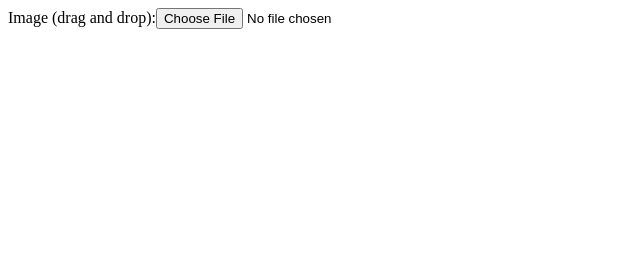
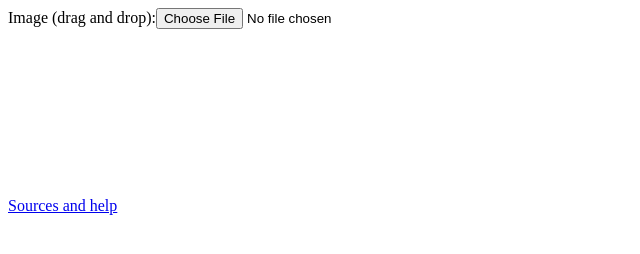
Before and after one commit to theo-for-you/bitplanes, a plain HTML site: page index.html in a window 1280 px wide. Shown: the whole page, without its empty margins (0-640 px from the left). Drawn offline with Linux system fonts and the light colour scheme.

Commit message:
Update index.html

```diff
--- a/index.html
+++ b/index.html
@@ -7,5 +7,8 @@
 <div id="planes">
 </div>
 
+<a href="https://github.com/theo-for-you/bitplanes">Sources and help</a>
+
+
 <script src="utils.js"></script>
 <script src="bit_planes.js"></script>
```
